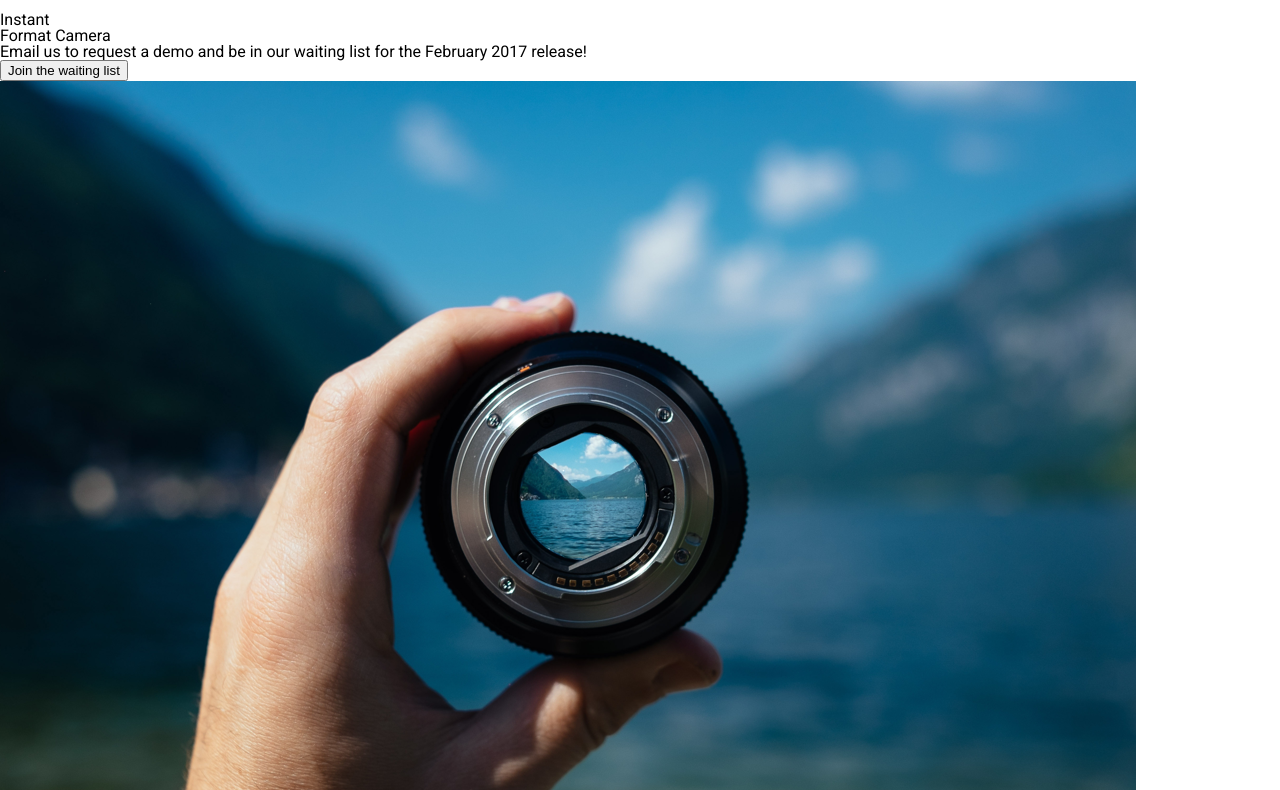
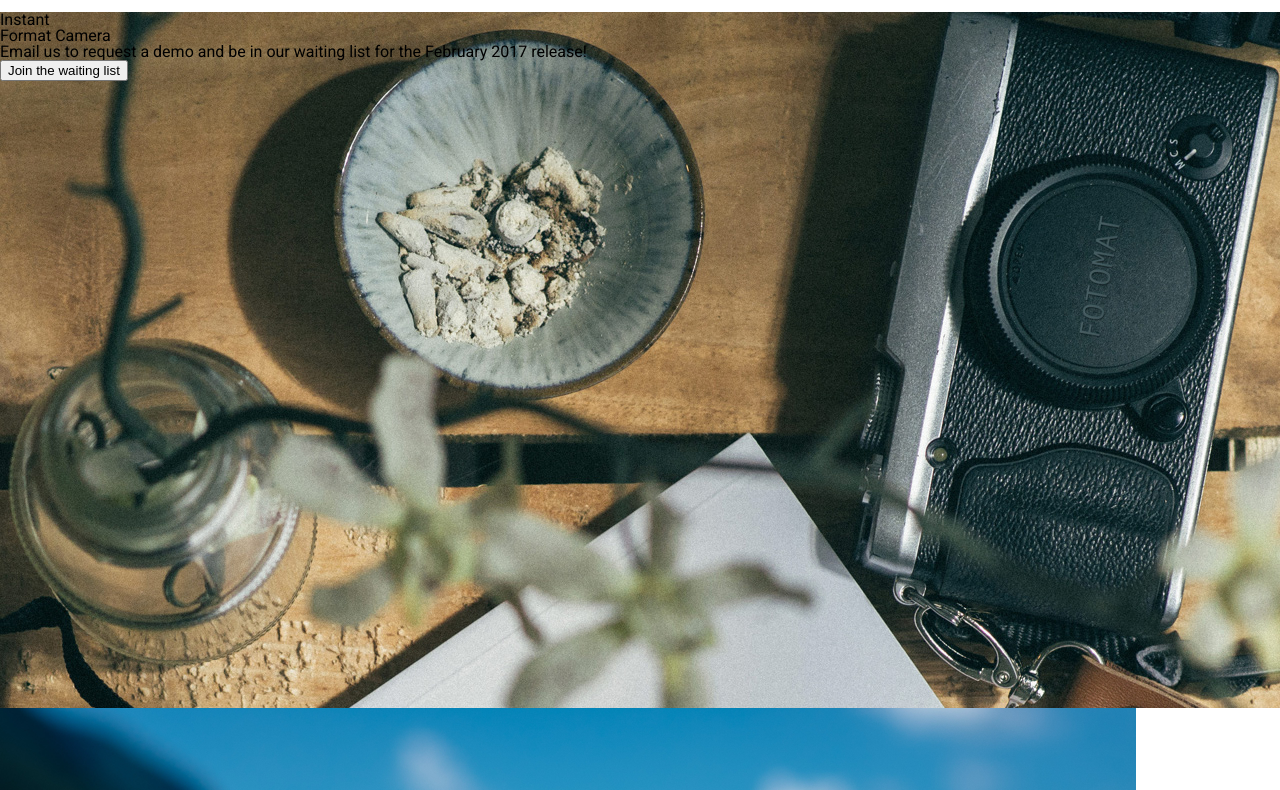
Before and after one commit to Yoni-Mo/fotomatic, a plain HTML site: page index.html in a window 1280 px wide. Shown: the part 73-863 px from the top of the page. Drawn offline with Linux system fonts and the light colour scheme; a web font is replaced by a local one.

Commit message:
added hero image

```diff
--- a/resources/css/style.css
+++ b/resources/css/style.css
@@ -49,3 +49,12 @@ a img {
   height: 16px;
   padding-right: 40px;
 }
+/* hero */
+.hero {
+  background-image: url(/resources/images/banner-landingpage.jpg);
+  background-position: center;
+  background-repeat: no-repeat;
+  background-size: cover;
+  overflow: hidden;
+  height: 43.5rem;
+}
```
